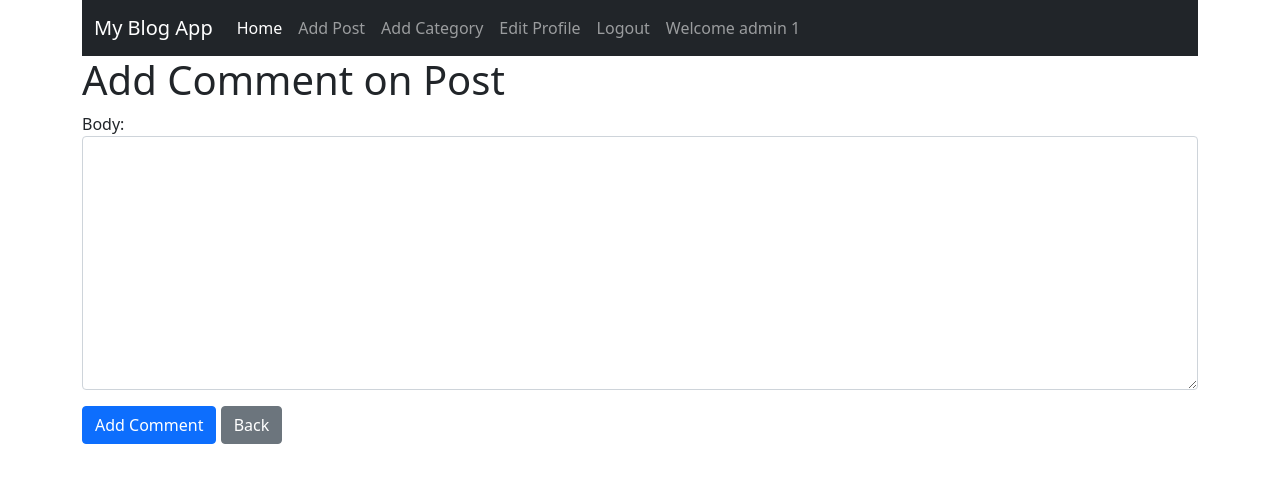
After one commit to Gaurav41/django_blog, a Django app: page /article/1/comment in a window 1280 px wide. The commit adds this page. Shown: the top 483 px of the page. Run offline with Django 3.2, Linux system fonts and the light colour scheme; a user stored in the database is signed in.

Commit message:
add comment functionality added

```diff
--- a/Blog/blogapp/admin.py
+++ b/Blog/blogapp/admin.py
@@ -1,5 +1,5 @@
 from django.contrib import admin
-from .models import Post,Category
+from .models import Post,Category,Comment
 # Register your models here.
 
 # admin.site.register(Post)
@@ -8,3 +8,4 @@ class PostModelAdmin(admin.ModelAdmin):
     list_display=['id','title','author','publish_date','category']
 
 admin.site.register(Category)
+admin.site.register(Comment)
--- a/Blog/blogapp/forms.py
+++ b/Blog/blogapp/forms.py
@@ -1,7 +1,7 @@
 from django import forms
 from django.db.models import fields
 from django.forms import widgets
-from .models import Post,Category
+from .models import Comment, Post,Category
 
 # choices = [('coding','coding'),('lifestyle','lifestyle'),('sport','sport'),('health','health'),]
 choices = Category.objects.all().values_list('name','name')
@@ -44,3 +44,14 @@ class EditForm(forms.ModelForm):
             # 'author' : forms.Select(attrs={'class':'form-control'}),
             'body' : forms.Textarea(attrs={'class':'form-control'})
         }
+
+class CommentForm(forms.ModelForm):
+    class Meta:
+        model = Comment
+        fields =['body']
+
+        widgets={
+            # 'user' : forms.TextInput(attrs={'class':'form-control'}),
+            # 'author' : forms.Select(attrs={'class':'form-control'}),
+            'body' : forms.Textarea(attrs={'class':'form-control'})
+        }
--- a/Blog/blogapp/models.py
+++ b/Blog/blogapp/models.py
@@ -30,3 +30,16 @@ class Category(models.Model):
 
     class Meta:
         verbose_name_plural = 'categories'
+
+class Comment(models.Model):
+    post = models.ForeignKey(Post,related_name='comments',on_delete=models.CASCADE)
+    user = models.ForeignKey(User,related_name='comments',on_delete=models.CASCADE)
+    # name = models.CharField(max_length=255)
+    body = models.TextField()
+    date_added = models.DateTimeField(auto_now_add=True)
+
+    def __str__(self):
+        return f'{self.post.title} - {self.user.first_name} {self.user.last_name}'
+
+    def get_absolute_url(self):
+        return reverse('article',args=(str(self.post.id),))
--- /dev/null
+++ b/Blog/blogapp/templates/blogapp/add_comment.html
@@ -0,0 +1,17 @@
+{% extends 'blogapp/base.html' %}
+{% block title %}Add Comment{% endblock %}
+{% block content %}
+    <h1>Add Comment on Post</h1>
+    <div class="form-group">
+        <form action="" method="POST">
+            {% csrf_token %}
+            {{ form.as_p }}
+            <input type="submit" class="btn btn-primary" value="Add Comment">
+            <a href="{% url 'home' %}" class="btn btn-secondary">Back</a>
+        </form>
+    </div>
+
+
+
+
+{% endblock %}
--- a/Blog/blogapp/urls.py
+++ b/Blog/blogapp/urls.py
@@ -3,10 +3,12 @@ from . import views
 urlpatterns = [
     path('',views.HomeView.as_view(),name="home" ),
     path('article/<int:pk>',views.ArticleView.as_view(),name="article" ),
+    path('article/<int:pk>/comment',views.AddCommentView.as_view(),name="add_comment" ),
     path('add_post/',views.AddPostView.as_view(),name="add_post" ),
     path('add_category/',views.AddCategoryView.as_view(),name="add_category" ),
     path('article/edit/<int:pk>',views.EditPostView.as_view(),name="edit_post" ),
     path('article/delete/<int:pk>',views.DeletePostView.as_view(),name="delete_post" ),
     # path('category/<str:cats>',views.CategoryView,name="category" ),
     path('category/<str:cats>',views.CategoryView.as_view(),name="category" ),
+
 ]
--- a/Blog/blogapp/views.py
+++ b/Blog/blogapp/views.py
@@ -1,8 +1,8 @@
 from django.db import models
 from django.shortcuts import render,HttpResponse,HttpResponseRedirect
 from django.views.generic import ListView,DetailView, CreateView, UpdateView, DeleteView
-from .models import Post,Category
-from .forms import PostForm,EditForm
+from .models import Post,Category,Comment
+from .forms import PostForm,EditForm,CommentForm
 from django.urls import reverse_lazy
 from django.contrib.auth.mixins import LoginRequiredMixin, UserPassesTestMixin
 from django.http import Http404,HttpResponseForbidden
@@ -97,3 +97,16 @@ class CategoryView(ListView):
         context = super().get_context_data(*args,**kwargs)
         context['categories']= Category.objects.all()
         return context
+
+# Add comment
+class AddCommentView(LoginRequiredMixin,CreateView):
+    model = Comment
+    form_class = CommentForm
+    # fields = '__all__'
+    template_name = 'blogapp/add_comment.html'
+    ordering = ['-date_added']
+
+    def form_valid(self, form):
+        form.instance.post_id = self.kwargs['pk']
+        form.instance.user = self.request.user
+        return super().form_valid(form)
```
Also changed, not shown: Blog/blogapp/templates/blogapp/article.html (+33 -0 lines), Blog/blogapp/migrations/0006_comment.py (added), Blog/blogapp/migrations/0007_auto_20211007_1435.py (added), Blog/db.sqlite3.
